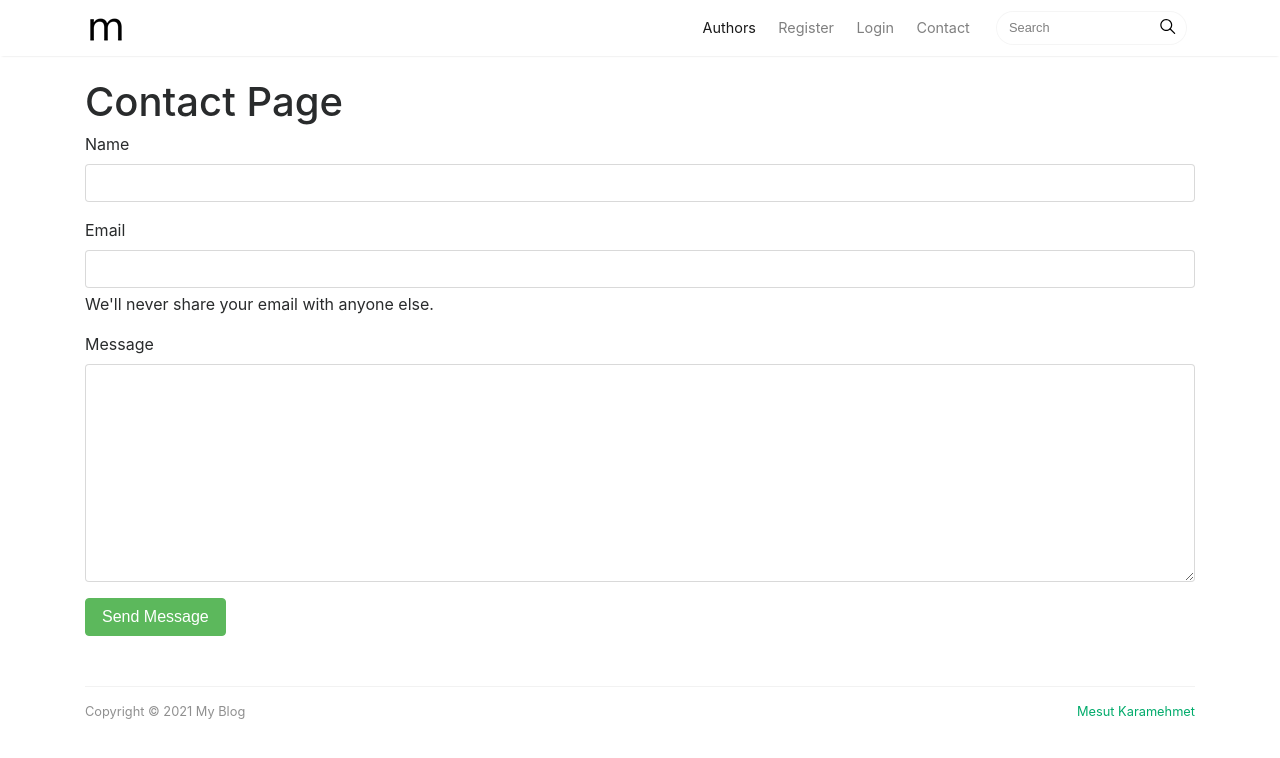
After one commit to juniorpyton/simpleblog, a Django app: page /contact in a window 1280 px wide. The commit adds this page. Shown: the top 758 px of the page. Run offline with Django 3.2, Linux system fonts and the light colour scheme; some libraries are stand-ins or nearby versions.

Commit message:
contact page

```diff
--- a/templates/base.html
+++ b/templates/base.html
@@ -36,12 +36,16 @@
     <ul class="navbar-nav ml-auto">
         {% if user.is_authenticated %}
         <li class="nav-item">
+          <a class="nav-link active" aria-current="page" href="{% url 'add_post'%}">Authors</a>
+        </li>
+        <li class="nav-item">
           <a class="nav-link active" aria-current="page" href="{% url 'add_post'%}">Add Post</a>
         </li>
-       <li class="nav-item">
+        {% if user.is_staff %}
+        <li class="nav-item">
           <a class="nav-link active" aria-current="page" href="{% url 'add_category'%}">Add Category</a>
         </li>
-
+        {%endif%}
         <li class="nav-item dropdown">
           <a class="nav-link dropdown-toggle" href="#" id="navbarDropdown" role="button" data-bs-toggle="dropdown" aria-expanded="false">
             Profile
@@ -56,15 +60,23 @@
             {% endif %}
 
           </ul>
+          <li class="nav-item">
+          <a class="nav-link" href="{% url 'contact' %}">Contact</a></li>
         </li>
         <li class="nav-item">
           <a class="nav-link" href="{% url 'logout' %}">Logout</a>
         </li>
+
         {%else%}
+        <li class="nav-item">
+          <a class="nav-link active" aria-current="page" href="{% url 'add_post'%}">Authors</a>
+        </li>
           <li class="nav-item">
           <a class="nav-link" href="{% url 'register' %}">Register </a></li>
           <li class="nav-item">
           <a class="nav-link" href="{% url 'login' %}">Login</a></li>
+          <li class="nav-item">
+          <a class="nav-link" href="{% url 'contact' %}">Contact</a></li>
         {% endif %}
 
     </ul>
--- /dev/null
+++ b/templates/contact.html
@@ -0,0 +1,31 @@
+{% extends 'base.html' %}
+
+{% block title %}Contact Page{% endblock %}
+{% block content %}
+
+<h1>Contact Page</h1>
+
+<div class="form-group">
+
+<form method="POST" >
+	{% csrf_token %}
+  <div class="mb-3">
+    <label  class="form-label">Name</label>
+    <input type="text" name="name" class="form-control" id="id_name" required>
+
+  </div>
+  <div class="mb-3">
+    <label class="form-label">Email</label>
+    <input type="email" name="email" class="form-control" required>
+    <div  class="form-text">We'll never share your email with anyone else.</div>
+  </div>
+  <div class="mb-3">
+    <label >Message</label>
+    <textarea cols="40" rows="10"  class="form-control" name = "contactbody" required></textarea>
+  </div>
+  <p></p>
+  <button type="submit" class="btn btn-success">Send Message</button>
+</form>
+</div>
+
+{% endblock %}
--- a/templates/home.html
+++ b/templates/home.html
@@ -36,7 +36,7 @@
 				<div class="col-md-7">
 					<div class="card-block">
 						<h2 class="card-title"><a href="{% url 'article-detail' post.pk %}">{{ post.title }}</a></h2>
-						<h4 class="card-text">{{ post.body|slice:":150"|safe }}.</h4>
+						<h4 class="card-text">{{ post.body|slice:":100"|safe }}.</h4>
 						<div class="metafooter">
 							<div class="wrapfooter">
 
@@ -44,7 +44,7 @@
 								<a href="author.html"><img class="author-thumb" src="{{ post.author.profile.profil_pic.url }}" alt="image"></a>
 								</span>
 								<span class="author-meta">
-								<span class="post-name"><a href="{% url 'show_profile_page' post.author.profile.id %}">{{post.author}}</a></span><br/>
+								<span class="post-name"><a href="{% url 'show_profile_page' post.author.profile.id %}">{{post.author.first_name}}</a></span><br/>
 								<span class="post-date">{{post.post_date}}</span>
 								</span>
 								<span class="post-read-more"><a href="{% url 'category' post.category %}" title="Kategori">{{post.category}}</a></span>
--- a/theblog/admin.py
+++ b/theblog/admin.py
@@ -1,7 +1,8 @@
 from django.contrib import admin
-from .models import Post, Category, Profile, Comment
+from .models import Post, Category, Profile, Comment, Contact
 
 admin.site.register(Post)
 admin.site.register(Category)
 admin.site.register(Profile)
 admin.site.register(Comment)
+admin.site.register(Contact)
--- a/theblog/models.py
+++ b/theblog/models.py
@@ -50,3 +50,14 @@ class Comment(models.Model):
 
 	def __str__(self):
 		return '%s - %s' % (self.post, self.name)
+
+class Contact(models.Model):
+	name = models.CharField(max_length=255)
+	email = models.CharField(max_length=255)
+	contactbody = RichTextField(blank=True, null=True)
+
+	def __str__(self):
+		return self.name + ' | ' + str(self.email)
+
+	def get_absolute_url(self):
+		return reverse('home')
--- a/theblog/urls.py
+++ b/theblog/urls.py
@@ -1,6 +1,6 @@
 from django.urls import path
 #from . import views
-from .views import HomeView, ArticleDetailView, AddPostView,UpdatePostView,DeletePostView,AddCategoryView,CategoryView,AddCommentView
+from .views import HomeView, ArticleDetailView, AddPostView,UpdatePostView,DeletePostView,AddCategoryView,CategoryView,AddCommentView, AddContactView
 
 urlpatterns = [
     #path('' , views.home , name="home"),
@@ -12,4 +12,5 @@ urlpatterns = [
     path('add_category/', AddCategoryView.as_view(), name="add_category"),
     path('category/<str:cats>/', CategoryView, name="category"),
     path('article/<int:pk>/comment', AddCommentView.as_view(), name="add_comment"),
+    path ('contact', AddContactView.as_view(), name="contact"),
 ]
--- a/theblog/views.py
+++ b/theblog/views.py
@@ -1,6 +1,6 @@
 from django.shortcuts import render
 from django.views.generic import ListView, DetailView, CreateView, UpdateView, DeleteView
-from .models import Post , Category, Comment
+from .models import Post , Category, Comment, Contact
 from .forms import PostForm , CommentForm
 from django.urls import reverse_lazy
 
@@ -58,3 +58,9 @@ class AddCommentView(CreateView):
 		form.instance.post_id = self.kwargs['pk']
 		return super().form_valid(form)
 	success_url  = reverse_lazy('home')
+
+class AddContactView(CreateView):
+	model = Contact
+	template_name = 'contact.html'
+	fields = '__all__'
+	success_url = reverse_lazy('home')
```
Also changed, not shown: db.sqlite3, theblog/migrations/0009_contact.py (added).
